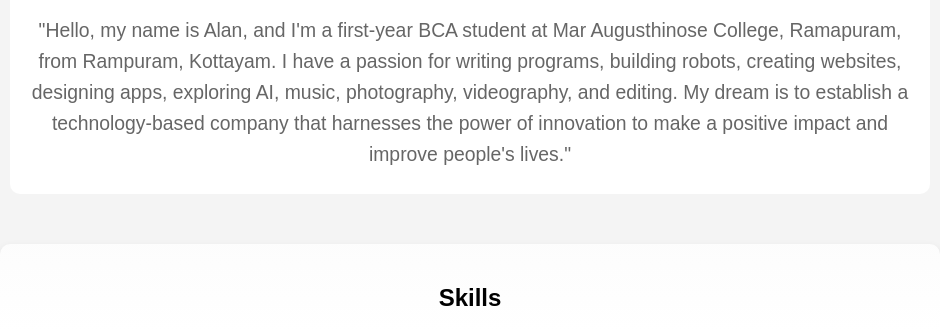
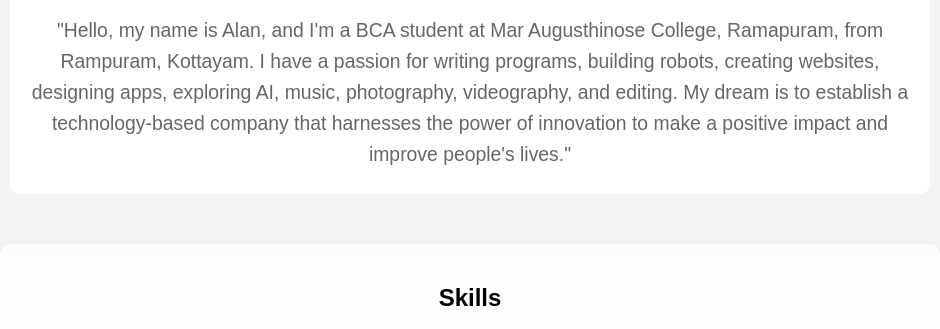
Before and after one commit to Alanbiju255/alan-protfio, a plain HTML site: page index.html in a window 1280 px wide. Shown: the part 424-753 px from the top of the page, without its empty margins (170-1110 px from the left). Drawn offline with Linux system fonts and the light colour scheme.

Commit message:
index.html

```diff
--- a/index.html
+++ b/index.html
@@ -26,7 +26,7 @@
         </div>
         <div class="about-content">
             <h2 class="custom-heading">About Me</h2>
-            <p>"Hello, my name is Alan, and I'm a first-year BCA student at Mar Augusthinose College, Ramapuram, from Rampuram, Kottayam. I have a passion for writing programs, building robots, creating websites, designing apps, exploring AI, music, photography, videography, and editing. My dream is to establish a technology-based company that harnesses the power of innovation to make a positive impact and improve people's lives."</p>
+            <p>"Hello, my name is Alan, and I'm a  BCA student at Mar Augusthinose College, Ramapuram, from Rampuram, Kottayam. I have a passion for writing programs, building robots, creating websites, designing apps, exploring AI, music, photography, videography, and editing. My dream is to establish a technology-based company that harnesses the power of innovation to make a positive impact and improve people's lives."</p>
         </div>
     </div>
 
```
